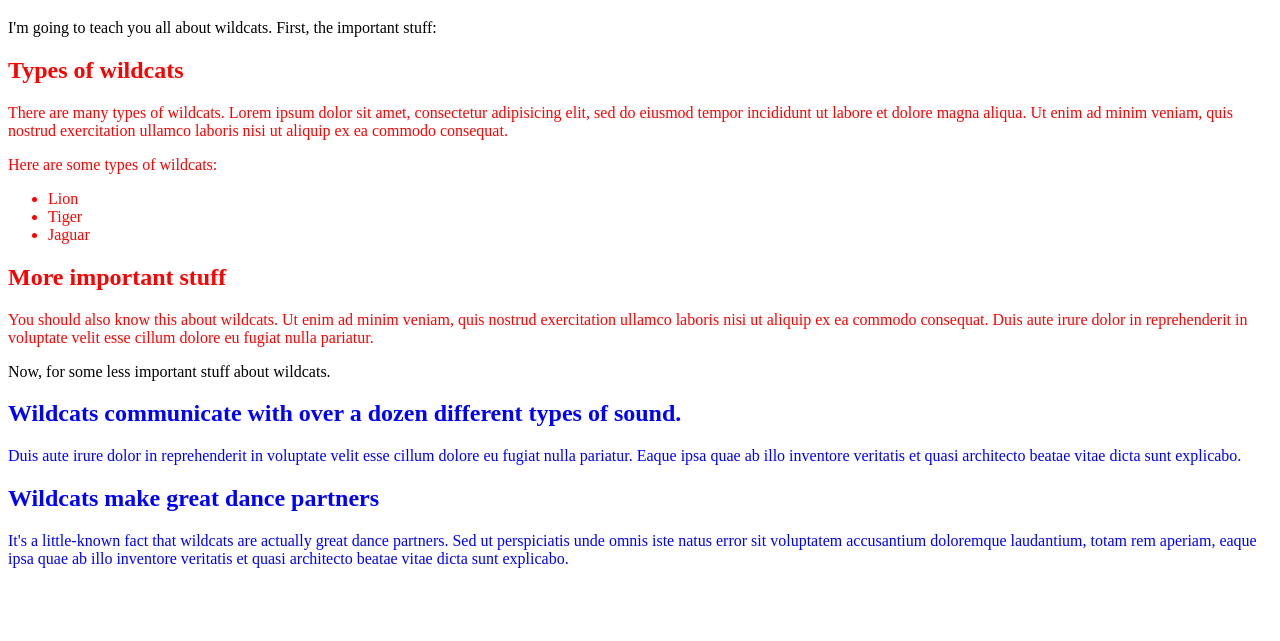
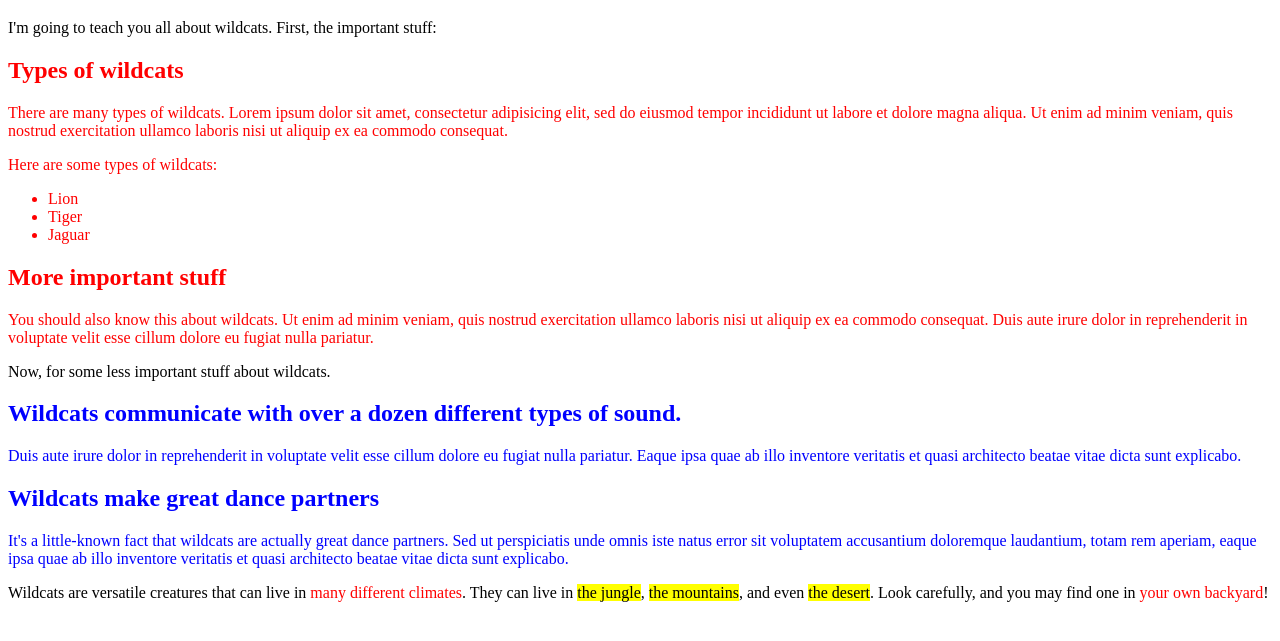
Before and after one commit to naikram19/wild-cats, a plain HTML site: page wildcats.html in a window 1280 px wide. Shown: the part 61-702 px from the top of the page. Drawn offline with Linux system fonts and the light colour scheme.

Commit message:
added span tags as well as css for them

```diff
--- a/css/styles.css
+++ b/css/styles.css
@@ -4,3 +4,6 @@
 .unimportant {
   color: blue;
 }
+.cat-climate{
+  background-color: yellow;
+}
--- a/wildcats.html
+++ b/wildcats.html
@@ -26,5 +26,14 @@
       <h2>Wildcats make great dance partners</h2>
       <p>It's a little-known fact that wildcats are actually great dance partners. Sed ut perspiciatis unde omnis iste natus error sit voluptatem accusantium doloremque laudantium, totam rem aperiam, eaque ipsa quae ab illo inventore veritatis et quasi architecto beatae vitae dicta sunt explicabo.</p>
     </div>
+    <p>
+      Wildcats are versatile creatures that can live in <span class="important">many different climates</span>.
+      They can live in <span class="cat-climate">the jungle</span>,
+      <span class="cat-climate">the mountains</span>,
+      and even <span class="cat-climate">the desert</span>.
+      Look carefully, and you may find one in <span class="important">your own backyard</span>!
+    </p>
+
+
   </body>
 </html>
```
